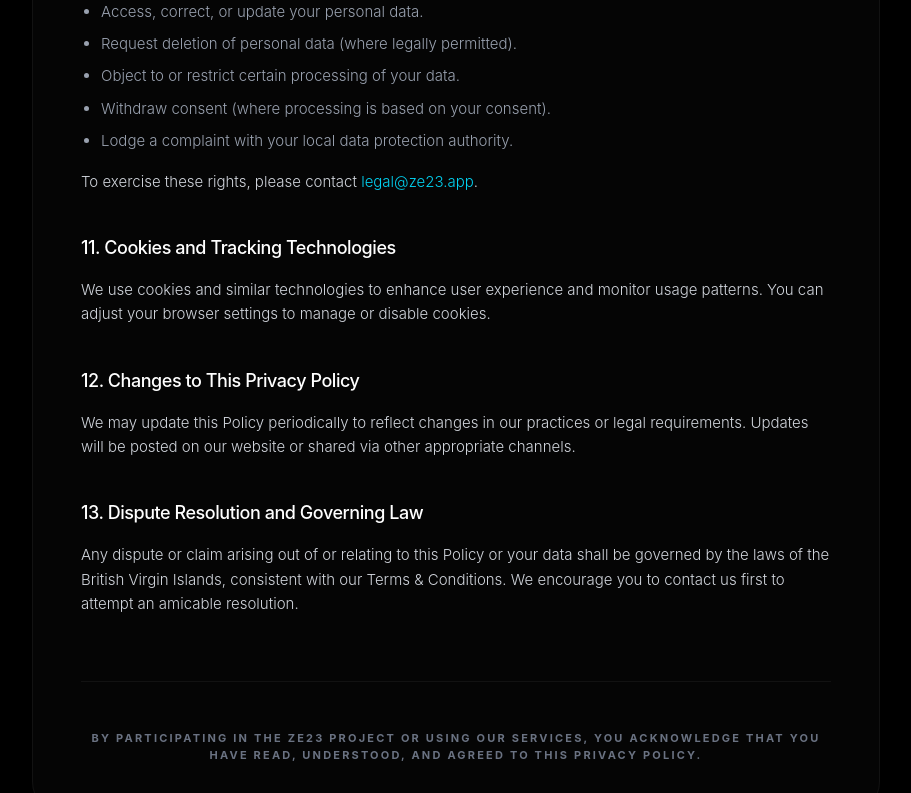
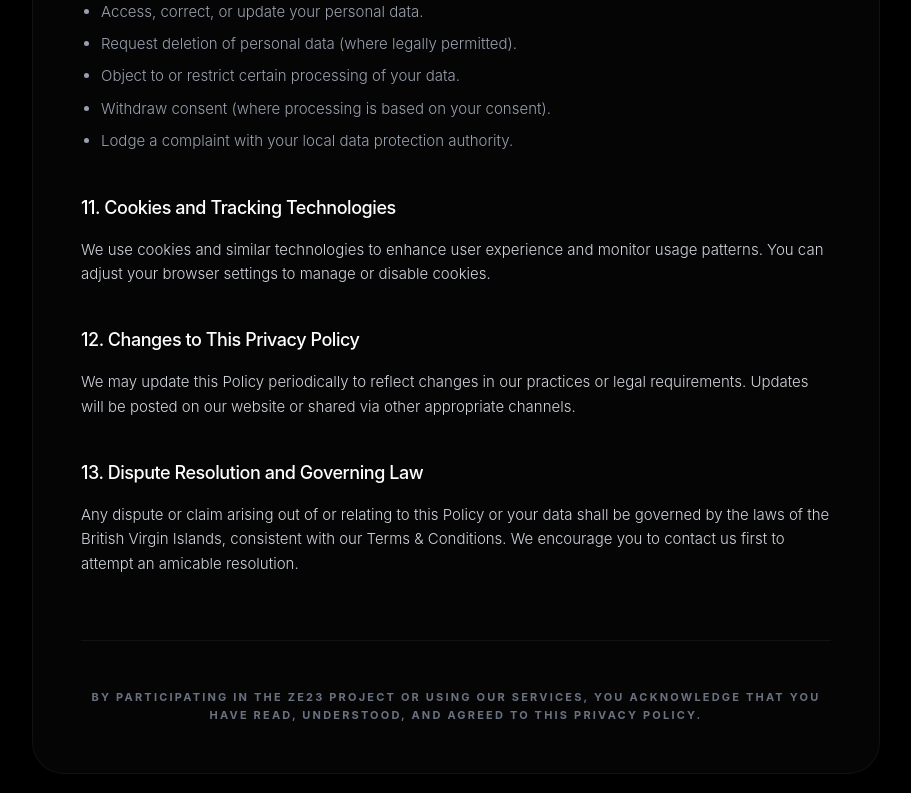
Before and after one commit to Vandy232301/Ze23LandingPage, a React (Vite) app: page /privacy in a window 1280 px wide. Shown: the part 2912-3705 px from the top of the page, without its empty margins (184-1095 px from the left). Built offline with nearby package versions, Linux system fonts and the light colour scheme.

Commit message:
v0.11 - Remove contact email from Privacy Policy and add deployment configuration

```diff
--- a/src/app/components/privacy.tsx
+++ b/src/app/components/privacy.tsx
@@ -173,9 +173,6 @@ export const Privacy = () => {
                   <li>Withdraw consent (where processing is based on your consent).</li>
                   <li>Lodge a complaint with your local data protection authority.</li>
                 </ul>
-                <p className="mt-4">
-                  To exercise these rights, please contact <a href="mailto:legal@ze23.app" className="text-cyan-400 hover:underline">legal@ze23.app</a>.
-                </p>
               </div>
 
               <div className="space-y-4">
```
Also changed, not shown: 1 other file (tests, documents, lock files or other folders).
